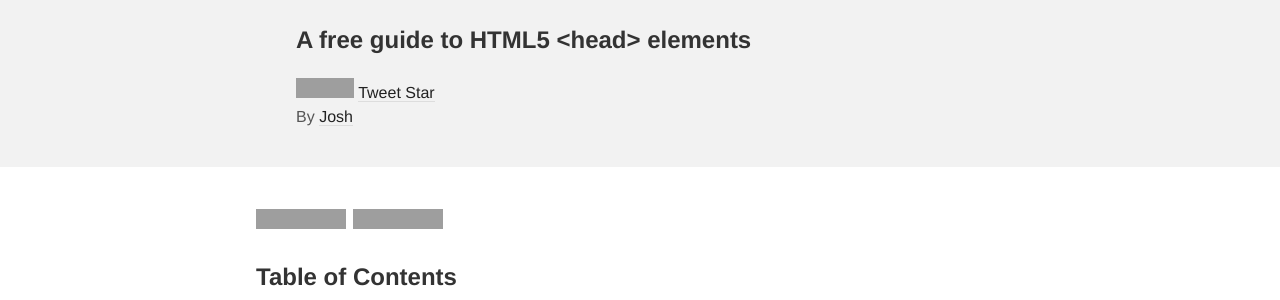
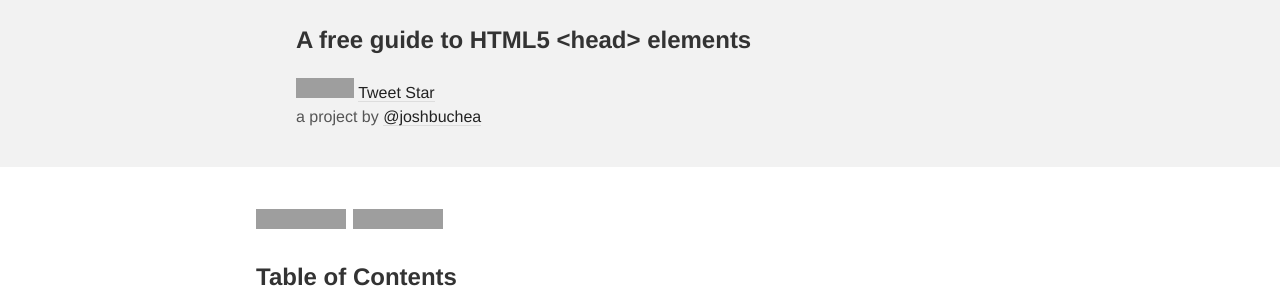
Before and after one commit to joshbuchea/HEAD, a Jekyll site: the page built from index.md, in a window 1280 px wide and 900 px high. Shown: the part 202-502 px from the top of the window. Built offline with Jekyll 4.4.1, drawn with Linux system fonts in a browser that asks for light colours; comment, search, counter and statistics services are not loaded; grey boxes are pictures that could not be loaded.

Commit message:
Tweak byline copy in header

```diff
--- a/_includes/header.html
+++ b/_includes/header.html
@@ -25,7 +25,7 @@
         {% include share-page.html %}
 
         <div>
-          By <a href="https://twitter.com/{{ site.twitter_username }}">Josh</a>
+          a project by <a href="https://twitter.com/{{ site.twitter_username }}">@joshbuchea</a>
         </div>
       </div>
     </div>
```
